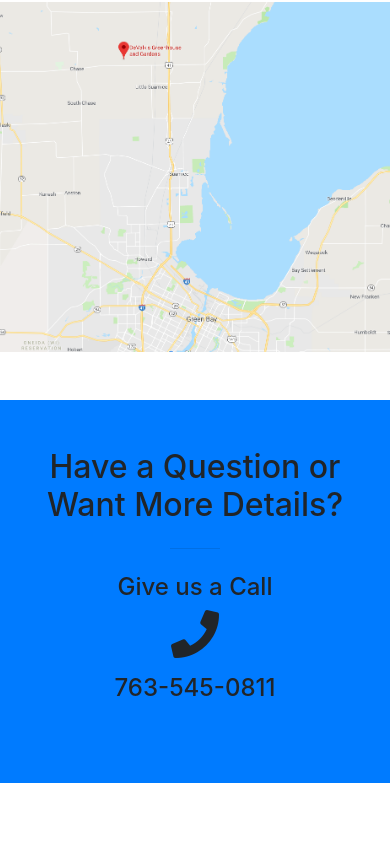
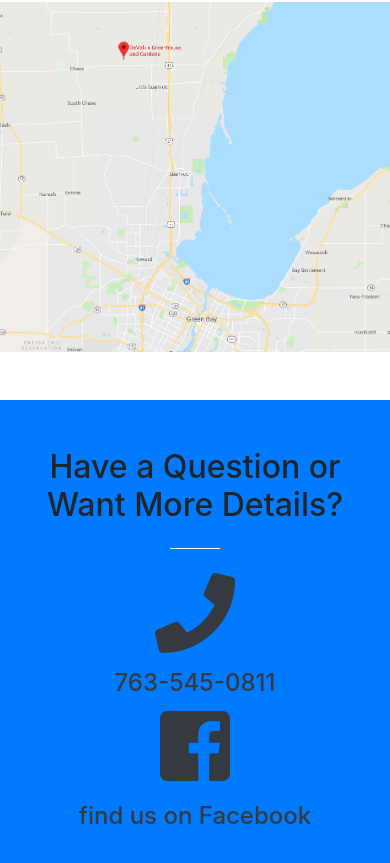
Before and after one commit to DaCastle/greenhouse, a website with bundled scripts: page index.html in a window 390 px wide. Shown: the part 3438-4301 px from the top of the page. Before the commit the page ends 4221 px from the top, so only its background shows below. Built offline with nearby package versions, Linux system fonts and the light colour scheme.

Commit message:
header image smaller. added facebook to contactus. clicking phone number arae will open phone call.

```diff
--- a/index.html
+++ b/index.html
@@ -208,14 +208,21 @@
       <div class="row">
         <div class="col-lg-8 mx-auto text-center">
           <h2 class="section-heading">Have a Question or Want More Details?</h2>
-          <hr class="my-4">
-          <h4 class="">Give us a Call</h4>
+          <hr class=" light my-4">
         </div>
       </div>
       <div class="row">
-        <div class="col-lg-12 ml-auto text-center">
-          <i class="fas fa-phone fa-3x mb-3 sr-contact-1"></i>
-          <h4 class="">763-545-0811</h4><br />
+        <div class="col-lg-6 ml-auto text-center">
+          <a href="tel:763-545-0811" target="_blank" class="text-dark">
+            <i class="fas fa-phone fa-5x mb-3 sr-contact-1"></i>
+            <h4 class="">763-545-0811</h4>
+          </a>
+        </div>
+        <div class="col-lg-6 ml-auto text-center">
+          <a href="https://www.facebook.com/DeValksGreenhouseAndGardens/" target="_blank" class="text-dark">
+            <i class="fab fa-facebook-square fa-5x mb-3 sr-contact-1"></i>
+            <h4>find us on Facebook</h4>
+          </a>
         </div>
       </div>
     </div>
--- /dev/null
+++ b/scss/_contact.scss
@@ -0,0 +1,13 @@
+#contactus {
+
+a {
+    text-decoration: none;
+}
+
+
+
+
+
+
+
+}
--- a/scss/_masthead.scss
+++ b/scss/_masthead.scss
@@ -27,7 +27,7 @@ header.masthead {
     }
   }
   @media (min-width: 992px) {
-    height: 600px;
+    height: 450px;
     padding-top: 0;
     padding-bottom: 0;
     h1 {
--- a/scss/creative.scss
+++ b/scss/creative.scss
@@ -6,4 +6,5 @@
 @import "services.scss";
 @import "flowers.scss";
 @import "slick.scss";
+@import "contact.scss";
 @import "bootstrap-overrides.scss";
```
Also changed, not shown: css/creative.css, css/creative.min.css.
